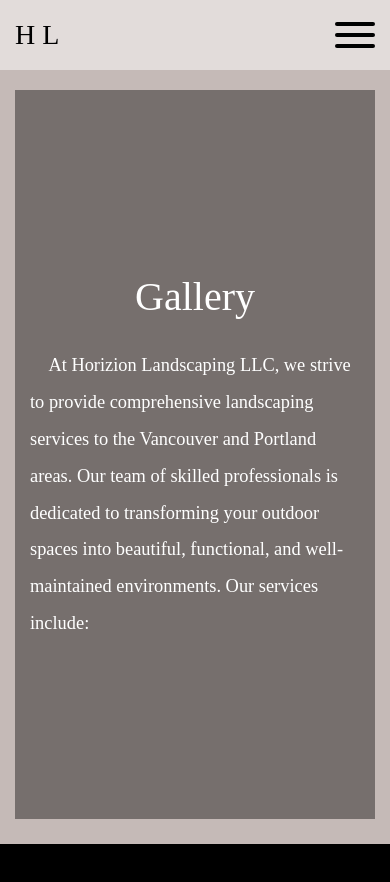
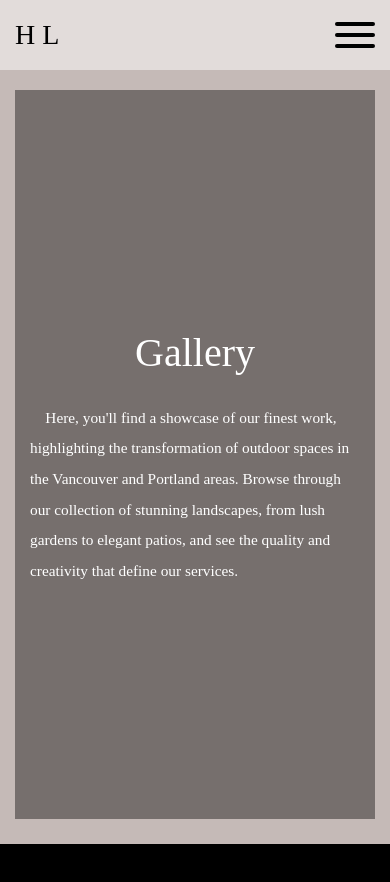
Before and after one commit to Stephen10121/horizionlandscaping, a SvelteKit app: page /gallery in a window 390 px wide. Shown: the top 882 px of the page. Built offline with nearby package versions, Linux system fonts and the light colour scheme; a web font is replaced by a local one.

Commit message:
Did some small tweaks and changes

```diff
--- a/src/routes/about/+page.svelte
+++ b/src/routes/about/+page.svelte
@@ -9,21 +9,21 @@
 <svelte:head>
     <link rel="canonical" href="https://thelocalfenceco.com/about" />
     <!-- Primary Meta Tags -->
-    <title>Horizion Landscaping LLC: About</title>
-    <meta name="title" content="Horizion Landscaping LLC: About" />
+    <title>About - Horizion Landscaping LLC</title>
+    <meta name="title" content="About - Horizion Landscaping LLC" />
     <meta name="description" content="Horizion Landscaping LLC offers top-notch landscaping services in Vancouver and Portland. We transform outdoor spaces into beautiful, functional landscapes." />
 
     <!-- Open Graph / Facebook -->
     <meta property="og:type" content="website" />
     <meta property="og:url" content="https://horizionlandscaping.llc/about" />
-    <meta property="og:title" content="Horizion Landscaping LLC: About" />
+    <meta property="og:title" content="About - Horizion Landscaping LLC" />
     <meta property="og:description" content="Horizion Landscaping LLC offers top-notch landscaping services in Vancouver and Portland. We transform outdoor spaces into beautiful, functional landscapes." />
     <meta property="og:image" content="https://horizionlandscaping.llc/previewpic.png" />
 
     <!-- Twitter -->
     <meta property="twitter:card" content="summary_large_image" />
     <meta property="twitter:url" content="https://horizionlandscaping.llc/about" />
-    <meta property="twitter:title" content="Horizion Landscaping LLC: About" />
+    <meta property="twitter:title" content="About - Horizion Landscaping LLC" />
     <meta property="twitter:description" content="Horizion Landscaping LLC offers top-notch landscaping services in Vancouver and Portland. We transform outdoor spaces into beautiful, functional landscapes." />
     <meta property="twitter:image" content="https://horizionlandscaping.llc/previewpic.png" />
 </svelte:head>
@@ -105,7 +105,8 @@
 
     .content p {
         color: #ffffff;
-        font-size: 1.15rem;
+        /* font-size: 0.95rem; */
+        font-size: clamp(0.95rem, 0.8676rem + 0.3765vw, 1.15rem);
         /* text-shadow: 1px 1px 3px #000000; */
         line-height: 4ch;
         text-indent: 1em;
--- a/src/routes/contact/+page.svelte
+++ b/src/routes/contact/+page.svelte
@@ -125,7 +125,7 @@
 
     .content p {
         color: #ffffff;
-        font-size: 1.15rem;
+        font-size: clamp(0.95rem, 0.8676rem + 0.3765vw, 1.15rem);
         /* text-shadow: 1px 1px 3px #000000; */
         line-height: 4ch;
         text-indent: 1em;
--- a/src/routes/gallery/+page.svelte
+++ b/src/routes/gallery/+page.svelte
@@ -41,7 +41,7 @@
         <div class="content">
             <div class="inner">
                 <h2 class="dm-serif-text-regular">Gallery</h2>
-                <p>At Horizion Landscaping LLC, we strive to provide comprehensive landscaping services to the Vancouver and Portland areas. Our team of skilled professionals is dedicated to transforming your outdoor spaces into beautiful, functional, and well-maintained environments. Our services include:</p>
+                <p>Here, you'll find a showcase of our finest work, highlighting the transformation of outdoor spaces in the Vancouver and Portland areas. Browse through our collection of stunning landscapes, from lush gardens to elegant patios, and see the quality and creativity that define our services.</p>
             </div>
         </div>
     </div>
@@ -109,7 +109,7 @@
 
     .content p {
         color: #ffffff;
-        font-size: 1.15rem;
+        font-size: clamp(0.95rem, 0.8676rem + 0.3765vw, 1.15rem);
         /* text-shadow: 1px 1px 3px #000000; */
         line-height: 4ch;
         text-indent: 1em;
--- a/src/routes/services/+page.svelte
+++ b/src/routes/services/+page.svelte
@@ -109,7 +109,7 @@
 
     .content p {
         color: #ffffff;
-        font-size: 1.15rem;
+        font-size: clamp(0.95rem, 0.8676rem + 0.3765vw, 1.15rem);
         /* text-shadow: 1px 1px 3px #000000; */
         line-height: 4ch;
         text-indent: 1em;
```
Also changed, not shown: 2 other files (tests, documents, lock files or other folders).
